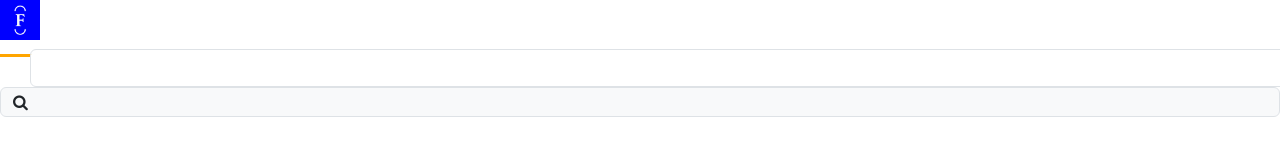
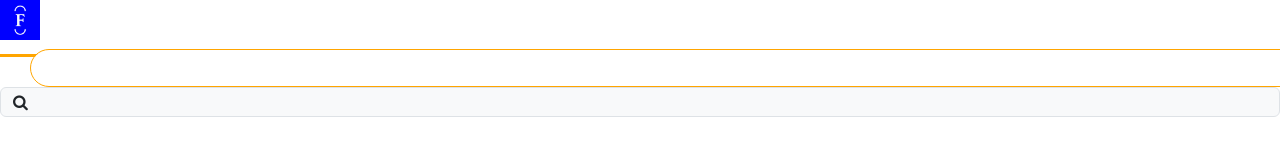
Before and after one commit to SeyiAkinwale/BootstrapPrac, a plain HTML site: page index.html in a window 1280 px wide. Shown: the top 160 px of the page. Drawn offline with nearby package versions, Linux system fonts and the light colour scheme.

Commit message:
border made important

```diff
--- a/style.css
+++ b/style.css
@@ -14,14 +14,15 @@ body
   border-bottom: 3px solid orange;
   z-index: 2;
 }
-.logo{ width: 40px; background-color: blue;}
+.logo{ height: 40px; background-color: blue;}
 .form-control
 {
   margin-top: 9px;
   margin-left: 30px;
-  border: 1px solid orange;
-  border-top-left-radius: 20px;
-  border-bottom-left-radius: 20px;
-  border-top-right-radius: 0;
-  border-bottom-right-radius: 0;
+  border: 1px solid orange !important;
+  border-top-left-radius: 20px !important;
+  border-bottom-left-radius: 20px !important;
+  border-top-right-radius: 0 !important;
+  border-bottom-right-radius: 0 !important;
+  box-shadow: none !important;
 }
```
